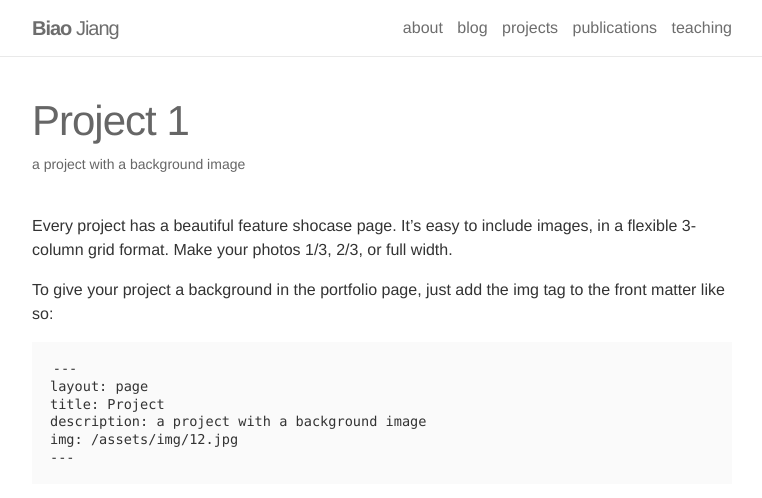
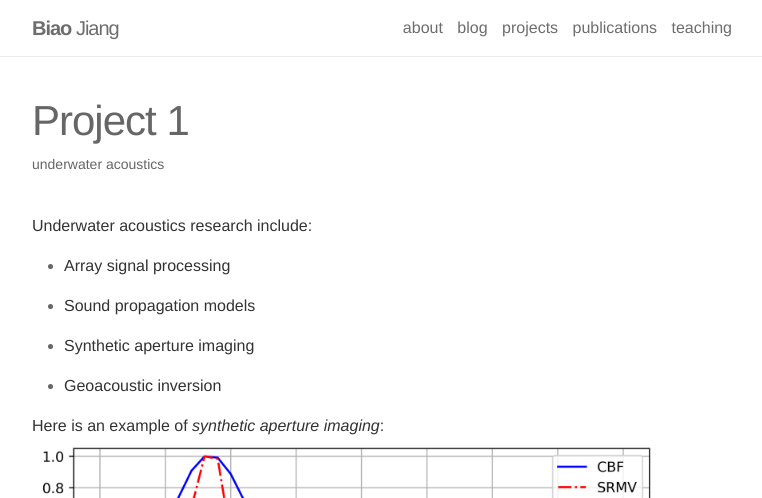
Before and after one commit to biaojiang/cv2018, a Jekyll site: the page built from _projects/1_project.markdown, in a window 1280 px wide and 1400 px high. Shown: the top 498 px of the window, without its empty margins (258-1020 px from the left). Built offline with Jekyll 4.4.1, drawn with Linux system fonts in a browser that asks for light colours; nearby versions of some CDN libraries; some of the changed text lies outside the part shown; grey boxes are pictures that could not be loaded.

```diff
--- a/_projects/1_project.markdown
+++ b/_projects/1_project.markdown
@@ -1,21 +1,32 @@
 ---
 layout: page
 title: Project 1
-description: a project with a background image
-img: /assets/img/12.jpg
+description: underwater acoustics
+img: /assets/img/Buried_tgt_sas.png
 ---
 
-Every project has a beautiful feature shocase page. It's easy to include images, in a flexible 3-column grid format. Make your photos 1/3, 2/3, or full width.
+Underwater acoustics research include:
 
-To give your project a background in the portfolio page, just add the img tag to the front matter like so:
+* Array signal processing
 
-    ---
-    layout: page
-    title: Project
-    description: a project with a background image
-    img: /assets/img/12.jpg
-    ---
+* Sound propagation models
 
+* Synthetic aperture imaging
+
+* Geoacoustic inversion
+
+Here is an example of *synthetic aperture imaging*:
+![](../../assets/img/resolution_comp_and_images_1.png){:height="468px" width="628px"}
+*Conventional beamforming vs. proposed SRMV method*
+
+{::comment}
+
+<div class="img_row">
+    <img class="col three" src="{{ site.baseurl }}assets/img/resolution_comp_and_images_1.png" alt="" title="example image" style="width: 50%; height: 50%"/>
+</div>
+<div class="col three caption">
+    Conventional beamforming vs. proposed SRMV method.
+</div>
 
 <div class="img_row">
     <img class="col one" src="{{ site.baseurl }}/assets/img/1.jpg" alt="" title="example image"/>
@@ -53,3 +64,4 @@ The code is simple. Just add a col class to your image, and another class specif
       <img class="col two" src="/img/6.jpg"/>
       <img class="col one" src="/img/11.jpg"/>
     </div>
+{:/comment}
```
Also changed, not shown: _news/announcement_4.md (added, +7 -0 lines), _pages/about.md (+3 -1 lines), _projects/2_project.markdown (+3 -13 lines), _projects/3_project.markdown (+18 -2 lines), _projects/__5_project.markdown (renamed from _projects/5_project.markdown), _projects/___4_project.markdown (renamed from _projects/4_project.markdown), _projects/___6_project.markdown (renamed from _projects/6_project.markdown), assets/img/Buried_tgt_sas.png (added), assets/img/resolution_comp_and_images_1.png (added), 1 other file.
